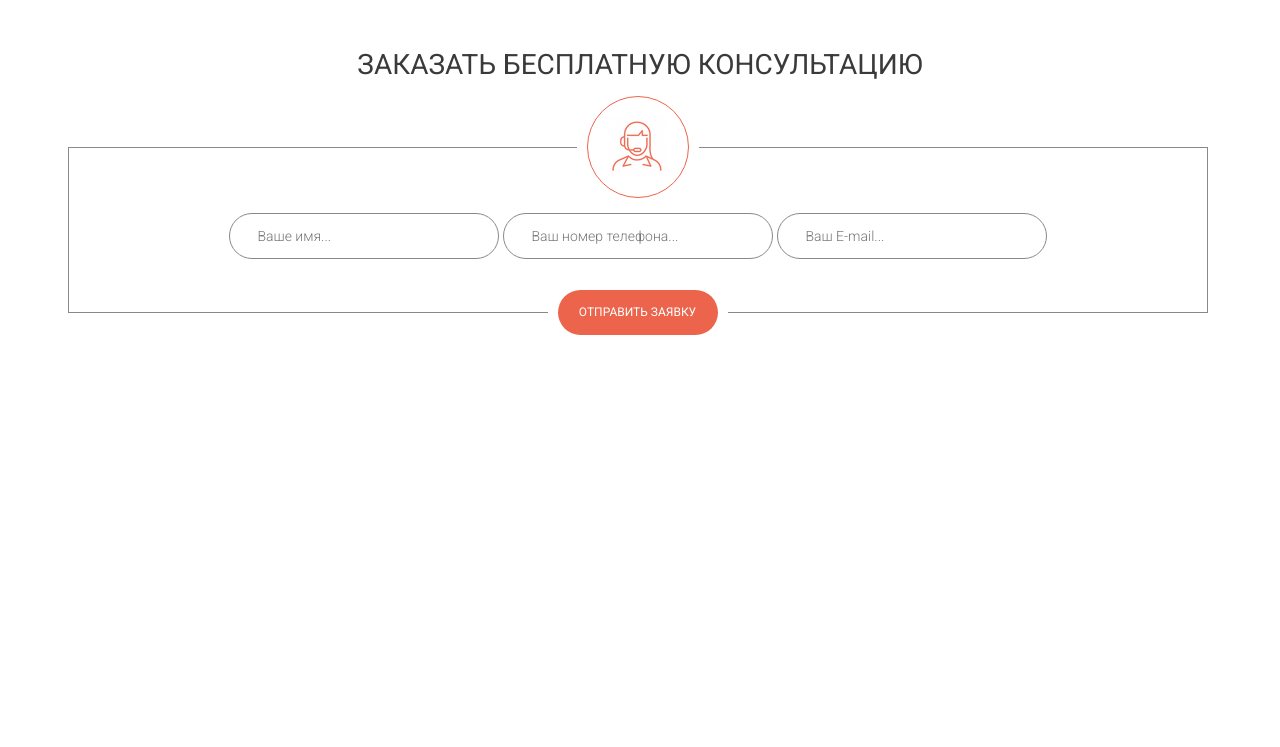
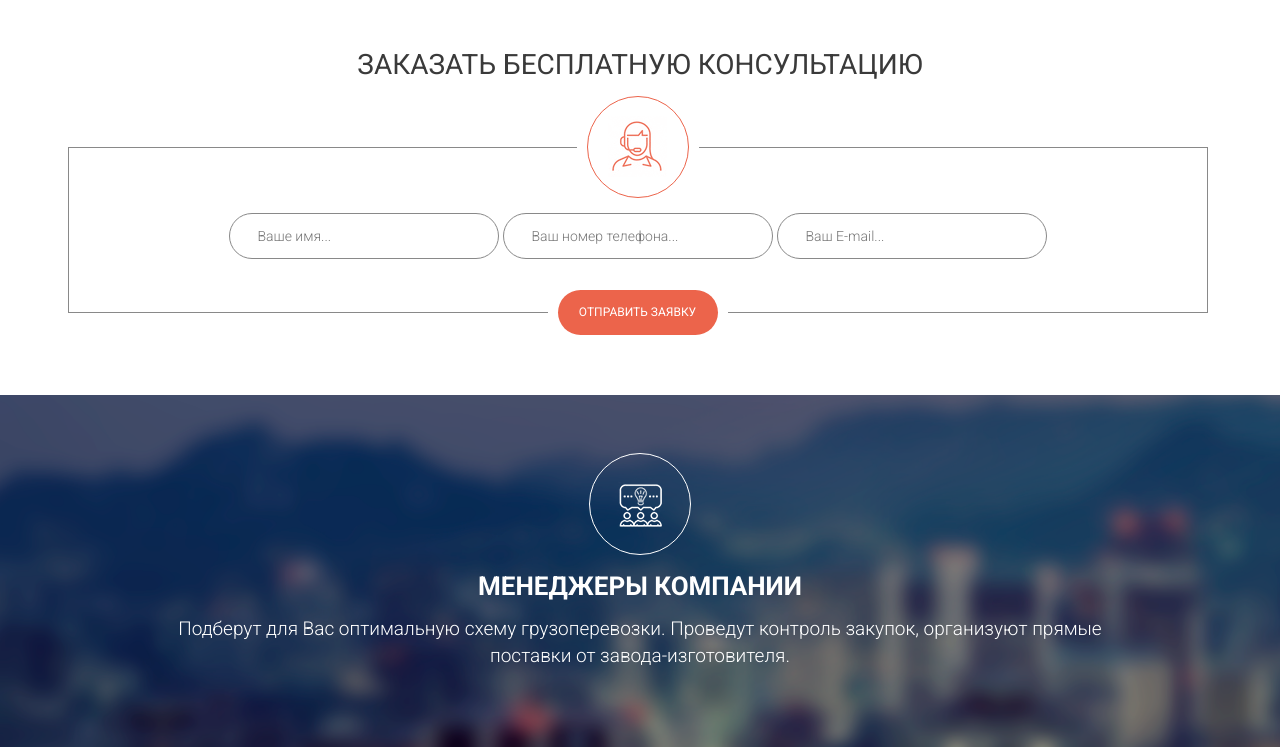
Before and after one commit to terebator228/Glopt, a website: page src/index.html in a window 1280 px wide. Shown: the part 2917-3664 px from the top of the page. Before the commit the page ends 3312 px from the top, so only its background shows below. Drawn offline with nearby package versions, Linux system fonts and the light colour scheme; files that its build step writes are made by us from their sources; files whose address does not match are found by name.

Commit message:
Верстка шестой секции

```diff
--- a/src/index.html
+++ b/src/index.html
@@ -258,9 +258,20 @@
 
                 </form>
             </div>
-
         </div>
     </section>
+
+    <section class="managers">
+        <div class="container">
+            <div class="managers__circle">
+                <img src="icons/managers.png" alt="" class="managers__img">
+            </div>
+            <div class="title title_white">Менеджеры компании</div>
+            <div class="subtitle subtitle_white managers__subtitle">Подберут для Вас оптимальную схему грузоперевозки. Проведут контроль закупок, организуют прямые поставки от завода-изготовителя.</div>
+        </div>
+    </section>
+
+
     <script src="https://ajax.googleapis.com/ajax/libs/jquery/1.12.4/jquery.min.js"></script>
     <script src="js/jquery.validate.min.js"></script>
     <script src="js/jquery.maskedinput.min.js"></script>
--- /dev/null
+++ b/src/sass/blocks/_managers.scss
@@ -0,0 +1,20 @@
+.managers {
+    min-height: 342px;
+    padding: 58px 0 78px 0;
+    background: url('../img/bg3.png') center center / cover no-repeat;
+    &__circle {
+        display: flex;
+        justify-content: center;
+        align-items: center;
+        width: 102px;
+        height: 102px;
+        border: 1px solid #ffffff;
+        border-radius: 100%;
+        margin: 0 auto;
+    }
+    &__subtitle {
+        max-width: 924px;
+        margin: 0 auto;
+        margin-top: 17px;
+    }
+}
--- a/src/sass/style.scss
+++ b/src/sass/style.scss
@@ -30,3 +30,4 @@
 @import 'blocks/agent';
 @import 'blocks/prices';
 @import 'blocks/consulting';
+@import 'blocks/managers';
```
Also changed, not shown: dist/css/style.min.css, dist/index.html.
